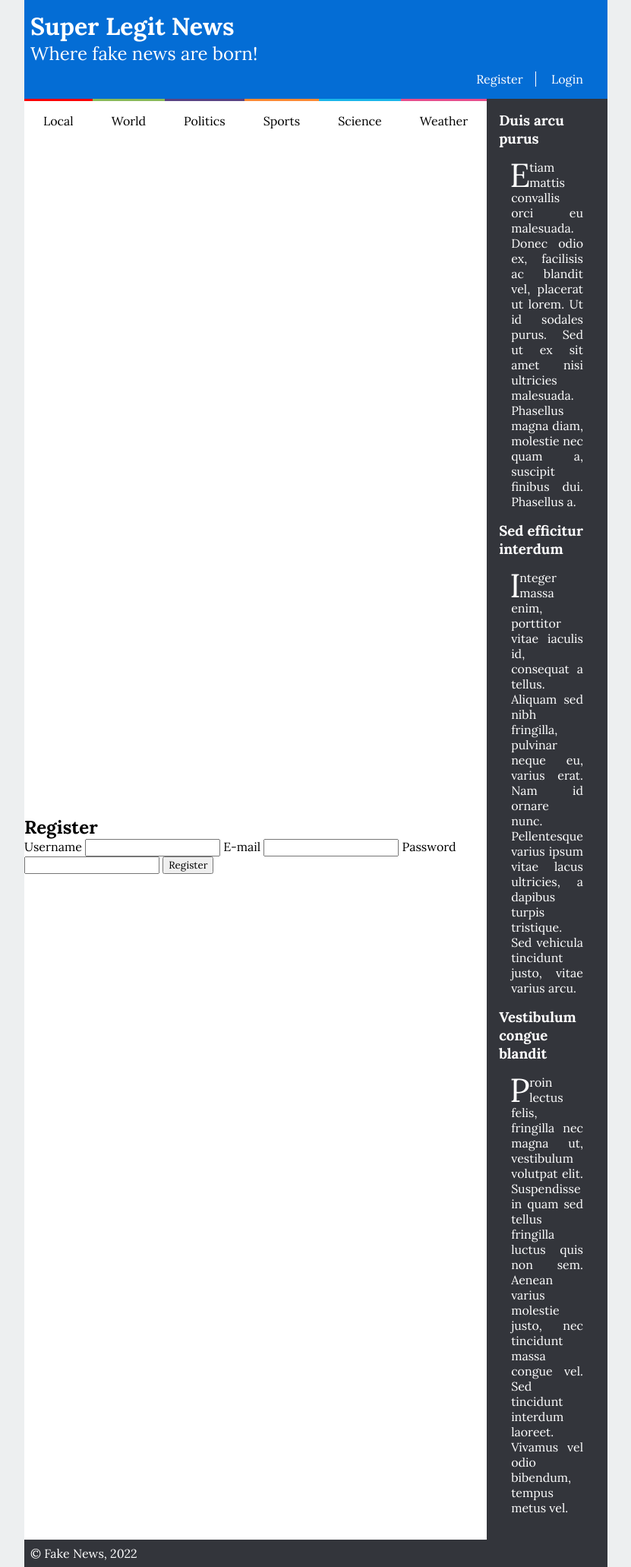
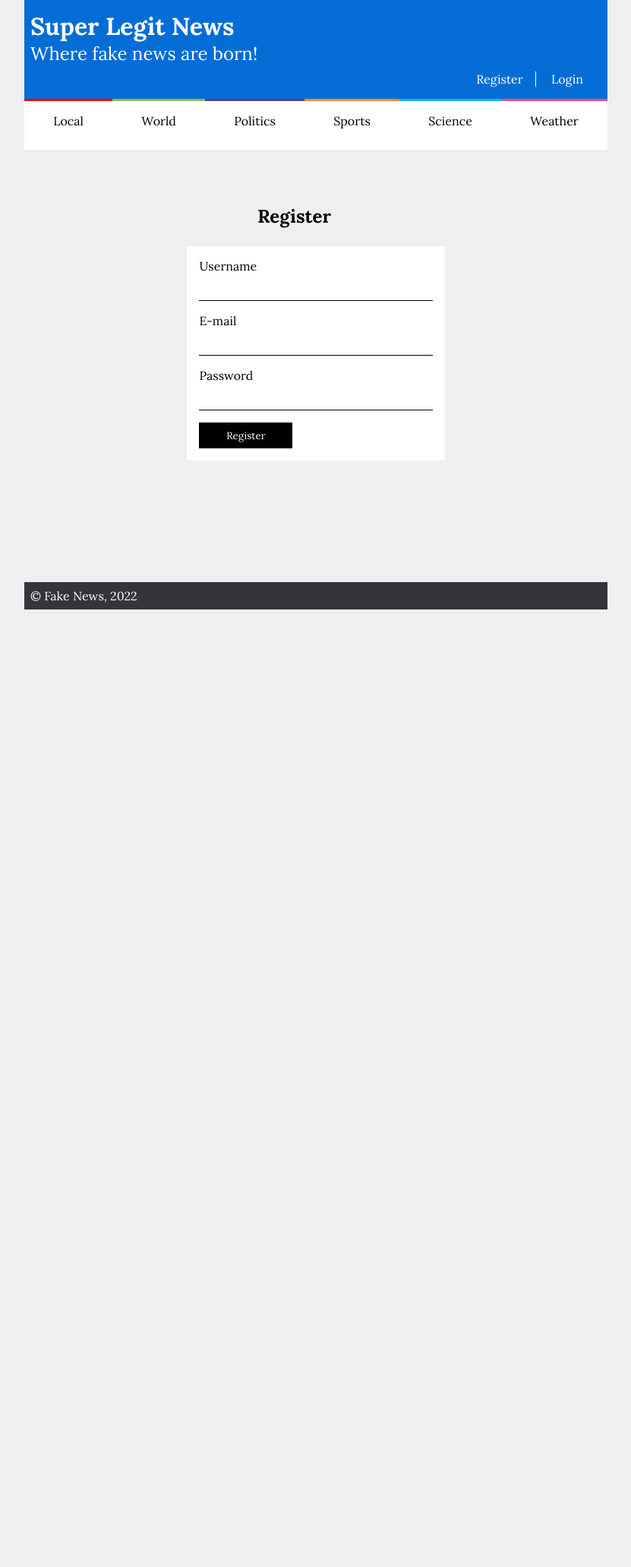
Before and after one commit to eduardo-mdc/LEIC-LTW, a PHP site: page /register.html in a window 1280 px wide. Shown: the whole page at 76% size, without its empty margins (224-1055 px from the left). After the commit the page ends 802 px from the top, so only its background shows below. Run offline with PHP 8.4, Linux system fonts and the light colour scheme.

Commit message:
finished 1.5, needs animations

```diff
--- a/aula2/comments.css
+++ b/aula2/comments.css
@@ -94,3 +94,13 @@ section#comments form label input,textarea{
 section#comments form label input{
     height: 2em;
 }
+
+section#comments article.comment p::before{
+    content: '\201C';
+}
+
+section#comments article.comment p::first-letter{
+    font-size: 3em;
+    font-weight: bolder;
+    color: grey;
+}
--- /dev/null
+++ b/aula2/forms.css
@@ -0,0 +1,65 @@
+aside#related {
+    display: none;
+}
+
+section#news {
+    grid-column-end: span 2;
+}
+
+nav#menu {
+    grid-column-end: span 2;
+}
+
+section#login,section#register{
+    grid-column-end: span 2;
+    display: flex;
+    flex-direction: column;
+    justify-content: center;
+    align-items: center;
+    background-color: #edeff0;
+}
+
+section#login h1,section#register h1{
+    width: 20%;
+    margin-bottom: 1em;
+    margin-top: 3em;
+}
+
+section#login form,section#register form{
+    width: 40%;
+    margin-bottom: 10em;
+    background-color: white;
+    display: grid;
+    padding: 1em;
+}
+
+section#login form label,section#register form label{
+    display: flex;
+    margin-bottom: 1em;
+    flex-direction: column;
+    gap: 1em;
+}
+
+form label input{
+    border-width: 0px 0px 1px 0px;
+	border-style: solid;
+	border-color: black;
+}
+
+
+form button{
+    height: 2.5em;
+    width: 40%;
+    background-color: black;
+    color: white;
+    border: none;
+}
+
+
+
+form button:hover{
+    background-color: white;
+    color: black;
+    border-style: solid;
+    border-color: grey;
+}
--- a/aula2/index.html
+++ b/aula2/index.html
@@ -8,7 +8,6 @@
 		<link href="layout.css" rel="stylesheet" />
 		<link href="responsive.css" rel="stylesheet" />
 		<link href="comments.css" rel="stylesheet" />
-		<link href="forms.css" rel="stylesheet" />
 	</head>
 	<body>
 		<header>
--- a/aula2/item.html
+++ b/aula2/item.html
@@ -8,7 +8,6 @@
 		<link href="layout.css" rel="stylesheet" />
 		<link href="responsive.css" rel="stylesheet" />
 		<link href="comments.css" rel="stylesheet" />
-		<link href="forms.css" rel="stylesheet" />
 	</head>
 	<body>
 		<header>
--- a/aula2/responsive.css
+++ b/aula2/responsive.css
@@ -1,3 +1,5 @@
+
+
 @media (max-width: 60em) {
 	body {
 		width: 100%;
@@ -39,6 +41,7 @@
 
 	ul li {
 		border-width: 0 0 0 0.4em;
+		display: none;
 	}
 
 	ul li:hover {
@@ -46,11 +49,21 @@
 	}
 
 	label.hamburger {
-		background-color: green;
-		width: 100%;
+		background-color: rgb(51, 53, 59);
+		display: block;
+		padding: 0.5em;
+		color: white;
 	}
 
-	label.hamburger::after {
+	.hamburger:before{
 		content: "\2630";
 	}
+
+	#hamburger:checked + .hamburger:before{
+		content: "\2715";
+	}
+
+	#hamburger:checked + .hamburger + ul li{
+		display: block;
+	}
 }
--- a/aula2/style.css
+++ b/aula2/style.css
@@ -83,7 +83,7 @@ ul li {
 	line-height: normal;
 }
 
-ul li:hover {
+ul li:hover a{
 	color: white;
 }
 
```
